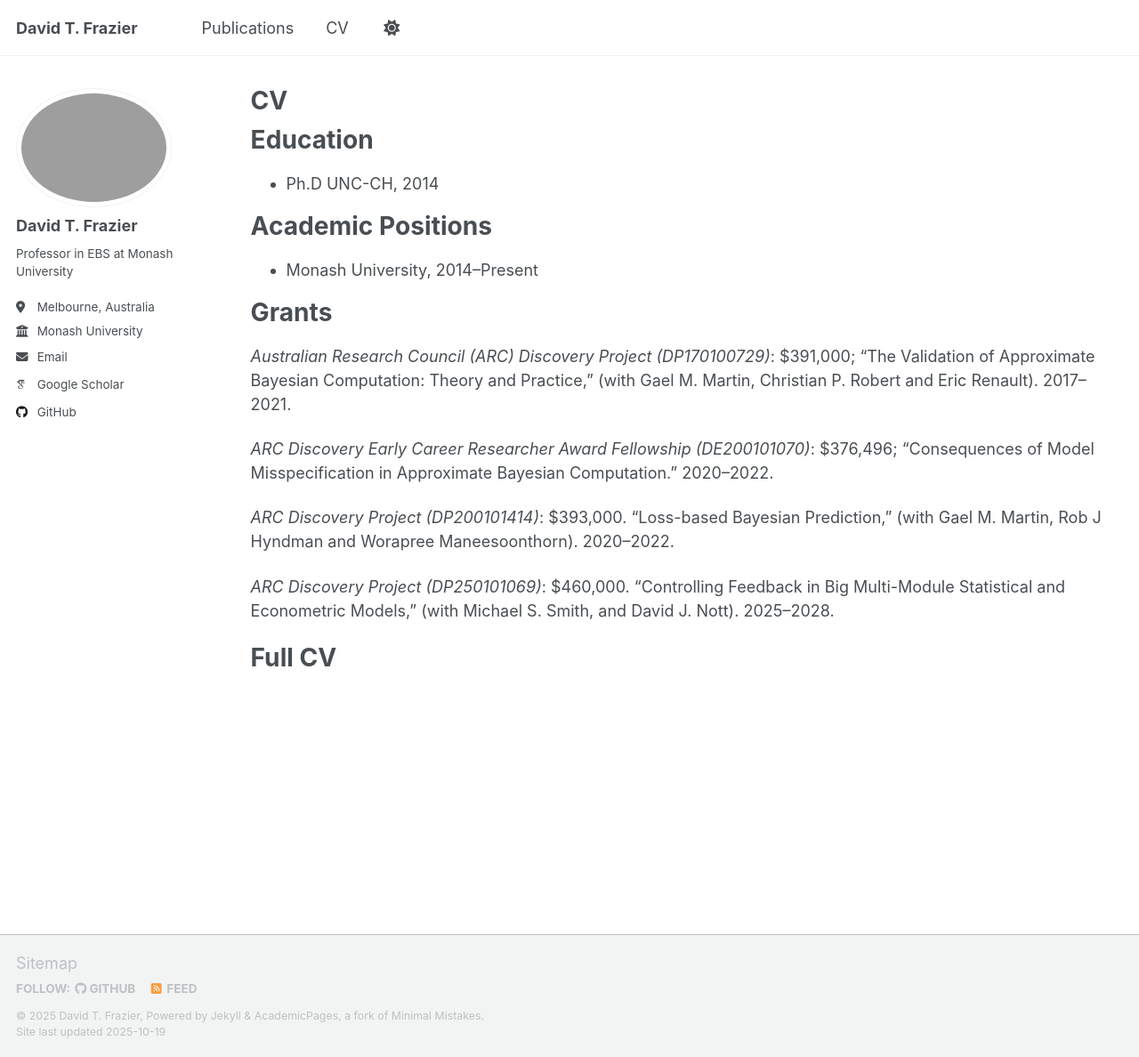
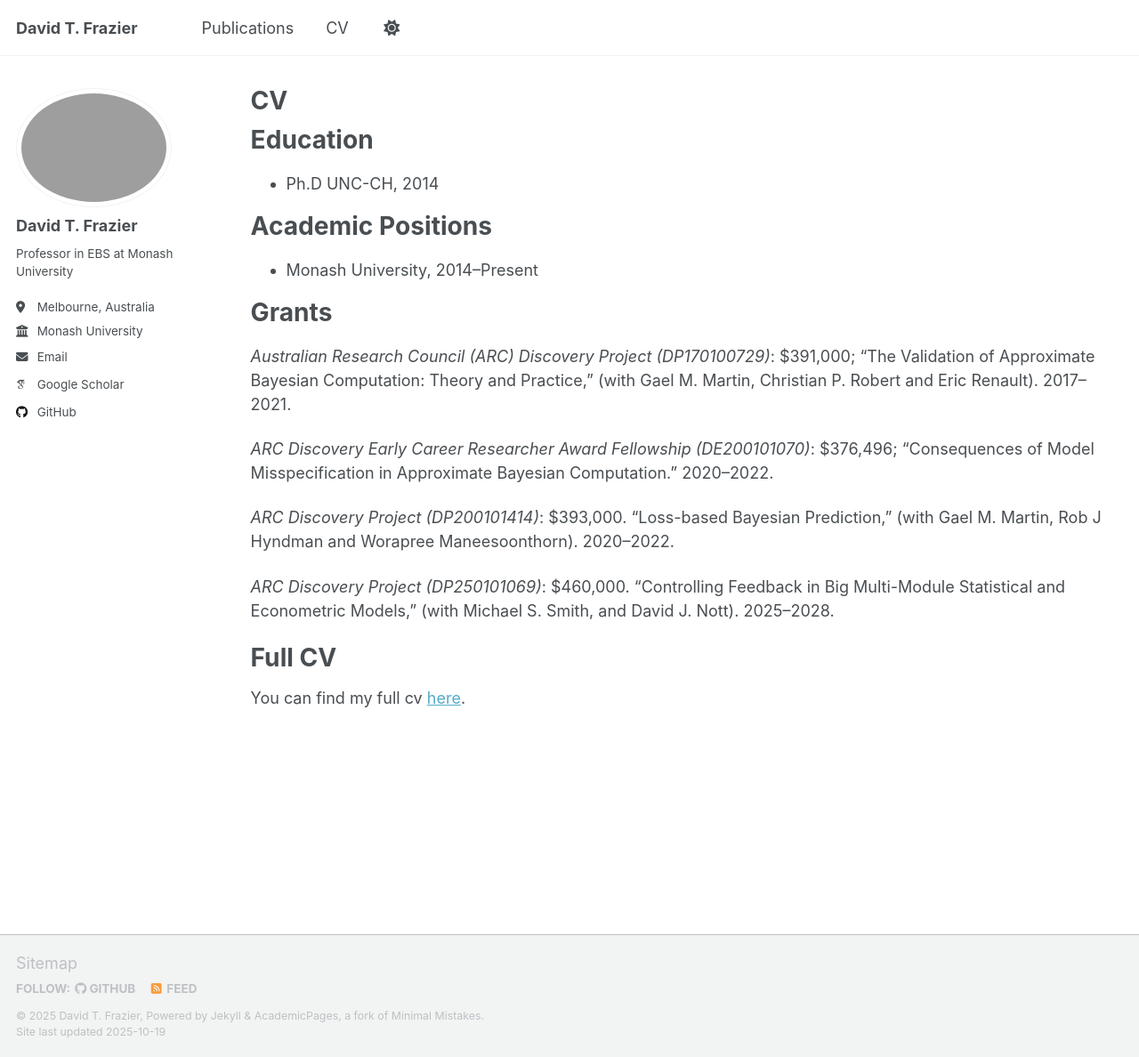
Before and after one commit to dtfrazier/dtfrazier.github.io, a Jekyll site: the page built from _pages/cv.md, in a window 1280 px wide and 1188 px high. Shown: the whole window at 89% size. Built offline with Jekyll 4.4.1, drawn with Linux system fonts in a browser that asks for light colours; some web fonts are replaced; a script that is not in the unit is left out.

Commit message:
added cv link

```diff
--- a/_pages/cv.md
+++ b/_pages/cv.md
@@ -30,3 +30,5 @@ Grants
 
 Full CV
 ======
+
+  <div class="wordwrap">You can find my full cv <a href="{{https://github.com/dtfrazier/dtfrazier.github.io/blob/master/files/cv_Frazier.pdf}}">here</a>.</div>
```
Also changed, not shown: 1 other file.
